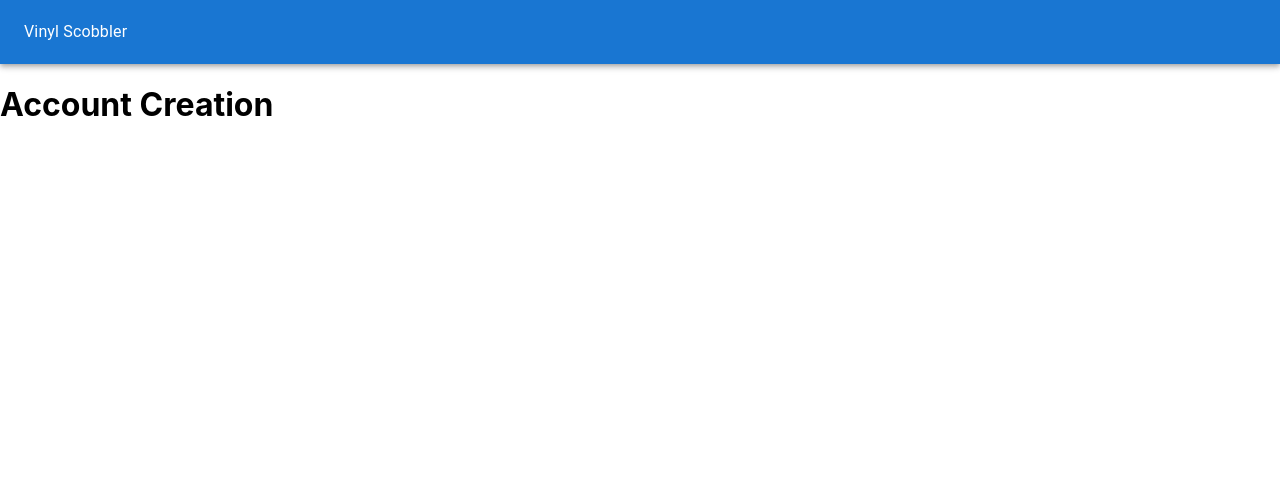
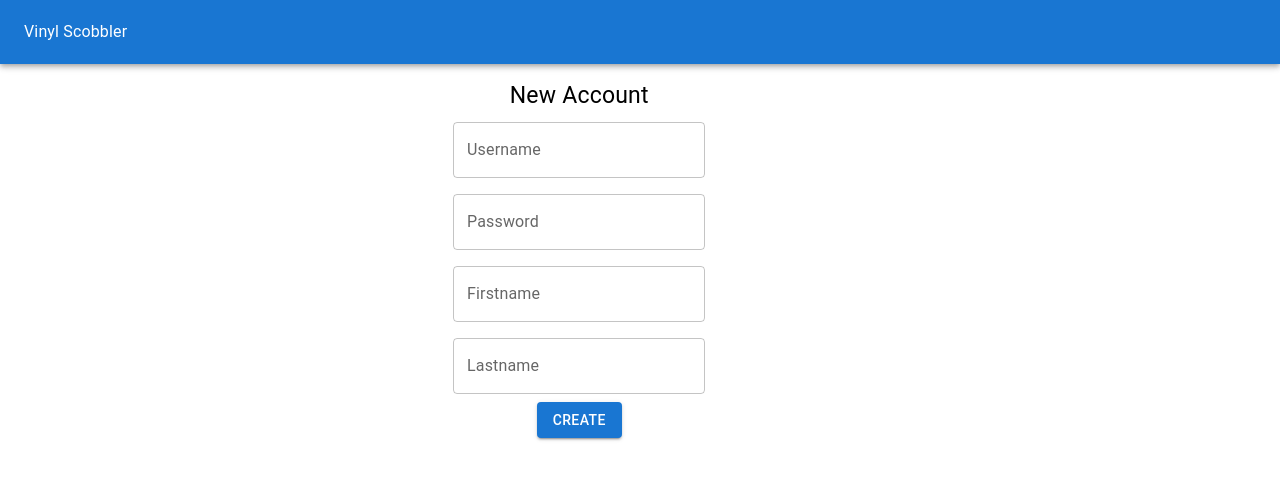
Before and after one commit to erikmartin29/GroovePal, a React (Create React App) app in the folder ui/: page /signup in a window 1280 px wide. Shown: the top 480 px of the page. Built offline with nearby package versions, Linux system fonts and the light colour scheme.

Commit message:
prevent duplicate user creation

```diff
--- a/ui/src/components/Login/LoginPage.js
+++ b/ui/src/components/Login/LoginPage.js
@@ -2,7 +2,7 @@ import { Box, Stack, Input, Button, Typography } from "@mui/material";
 
 import { blue } from '@mui/material/colors';
 import { Fragment, useContext, useState } from "react";
-import { UserContext, UserDispatchContext } from "../../context/UserProvider";
+import { UserDispatchContext } from "../../context/UserProvider";
 import { postAuth } from "../../utils/api_provider/api_provider";
 
 import {
@@ -14,7 +14,6 @@ export default function LoginPage() {
 
     const [ username, setUsername ] = useState("");
     const [ password, setPassword ] = useState("");
-    const [ loginError, setLogginError ] = useState(null);
 
     const setUserDetails = useContext(UserDispatchContext);
 
@@ -27,8 +26,7 @@ export default function LoginPage() {
             .then( res => res.data.user.user_id )
             .then( uid => setUserDetails({ user_id: uid }))
             .catch( error => {
-                console.log(error)
-                setLogginError(error);
+                console.log(error);
                 alert(error);
             })
             .finally(() => {
--- a/ui/src/components/SignUp/SignUp.js
+++ b/ui/src/components/SignUp/SignUp.js
@@ -1,11 +1,101 @@
-import { Fragment } from "react";
+import { useState } from 'react';
+import { Box, TextField, Typography, Button, Grid } from "@mui/material";
+
+import { signUp, validUsername } from '../../utils/api_provider/api_provider';
+import { useNavigate } from 'react-router-dom';
 
 
 export default function SignUp() {
 
+    const [ newAccount, setNewAccount ] = useState({});
+    let navigate = useNavigate();
+
+    const handleSubmit = (event) => {
+        event.preventDefault();
+
+        if ( newAccount.user_id === undefined || newAccount.user_pass === undefined ||
+             newAccount.user_fname === undefined || newAccount.user_lname === undefined )
+        {
+            alert("Please provide a value for each field");
+            return;
+        }
+
+        validUsername(newAccount.user_id).then( res => {
+            console.log(res);
+            if ( !res.data.valid ) {
+                alert("User name is not available");
+                return false;
+            }
+            return true;
+        })
+        .then( doSubmit => {
+            if ( !doSubmit )
+                return;
+            signUp(newAccount).then(res => {
+                console.log(res);
+            })
+            .catch( error => console.log(error) )
+            .finally( () => {
+                navigate("/", { replace: true });
+            });
+        })
+        .catch( error => console.log(error) )
+    };
+
     return (
-        <Fragment>
-            <h1>Account Creation</h1>
-        </Fragment>
+        <Box sx={{ margin: 'auto', alignItems: 'center', textAlign: 'center', display: 'inline-block'}}>
+            <Typography component="h1" sx={{ fontSize: '23px', mt: '15px', width: 'auto'  }} >New Account</Typography>
+            <Box
+                component="form"
+                sx={{
+                    '& .MuiTextField-root': { m: 1, width: '25ch', p: 0},
+                }}
+                noValidate
+                autoComplete="off"
+                onSubmit={handleSubmit}
+            >
+                <Grid container columns={2}>
+                    <Grid item xs={2}>
+                        <TextField
+                            require="true"
+                            id="user_id"
+                            type="text"
+                            label="Username"
+                            onChange={ e => setNewAccount({ ...newAccount, user_id: e.target.value })}
+                        />
+                    </Grid>
+                    <Grid item xs={2}>
+                        <TextField
+                            require="true"
+                            id="user_pass"
+                            type="password"
+                            label="Password"
+                            onChange={ e => setNewAccount({ ...newAccount, user_pass: e.target.value })}
+                        />
+                    </Grid>
+                    <Grid item xs={2}>
+                        <TextField
+                            require="true"
+                            id="user_fname"
+                            type="text"
+                            label="Firstname"
+                            onChange={ e => setNewAccount({ ...newAccount, user_fname: e.target.value })}
+                        />
+                    </Grid>
+                    <Grid item xs={2}>
+                        <TextField
+                            require="true"
+                            id="user_lname"
+                            type="text"
+                            label="Lastname"
+                            onChange={ e => setNewAccount({ ...newAccount, user_lname: e.target.value })}
+                        />
+                    </Grid>
+                    <Grid item xs={2}>
+                        <Button type='submit' variant='contained'>Create</Button>
+                    </Grid>
+                </Grid>
+            </Box>
+        </Box>
     );
 }
--- a/ui/src/utils/api_provider/api_provider.js
+++ b/ui/src/utils/api_provider/api_provider.js
@@ -13,3 +13,11 @@ export const axiosClient = axios.create({
 export function postAuth(payload) {
     return axiosClient.post('/login/', payload);
 }
+
+export function signUp(payload) {
+    return axiosClient.post('/login/new_user/', payload);
+}
+
+export function validUsername(username) {
+    return axiosClient.get(`/login/validate?user_id=${username}`);
+}
```
Also changed, not shown: 2 other files (tests, documents, lock files or other folders).
